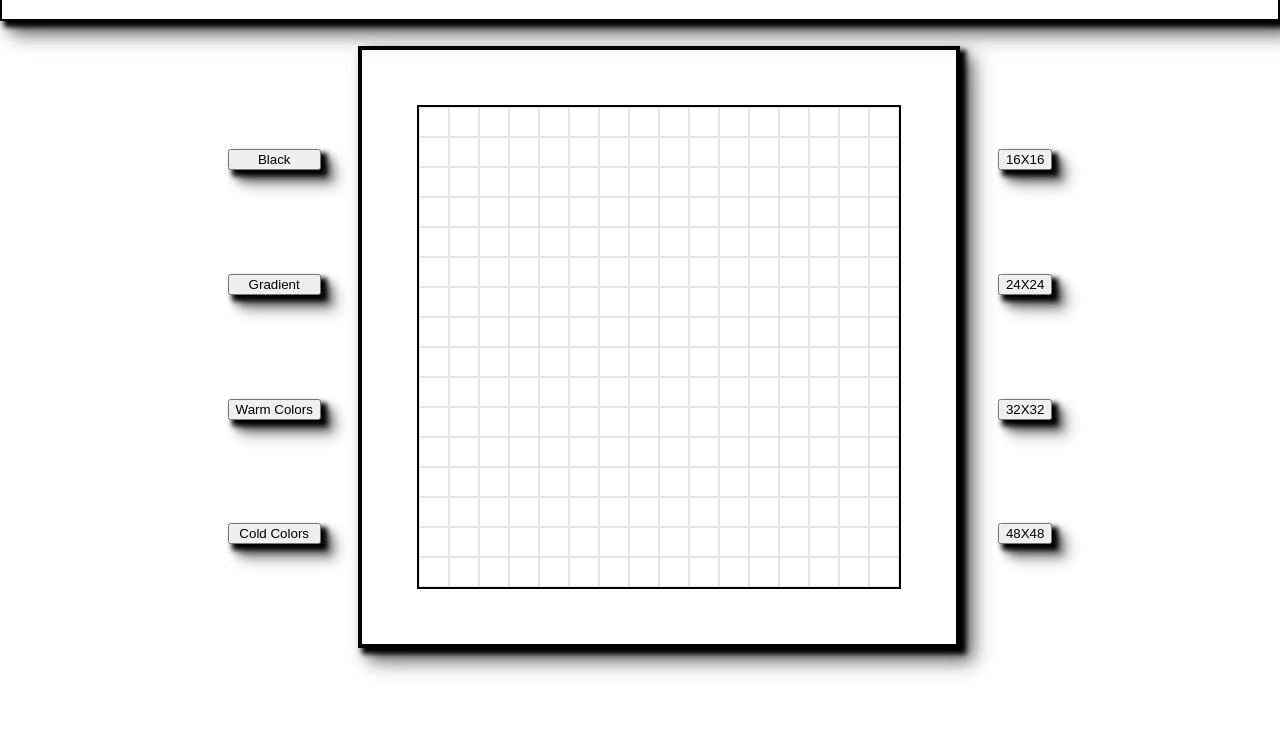
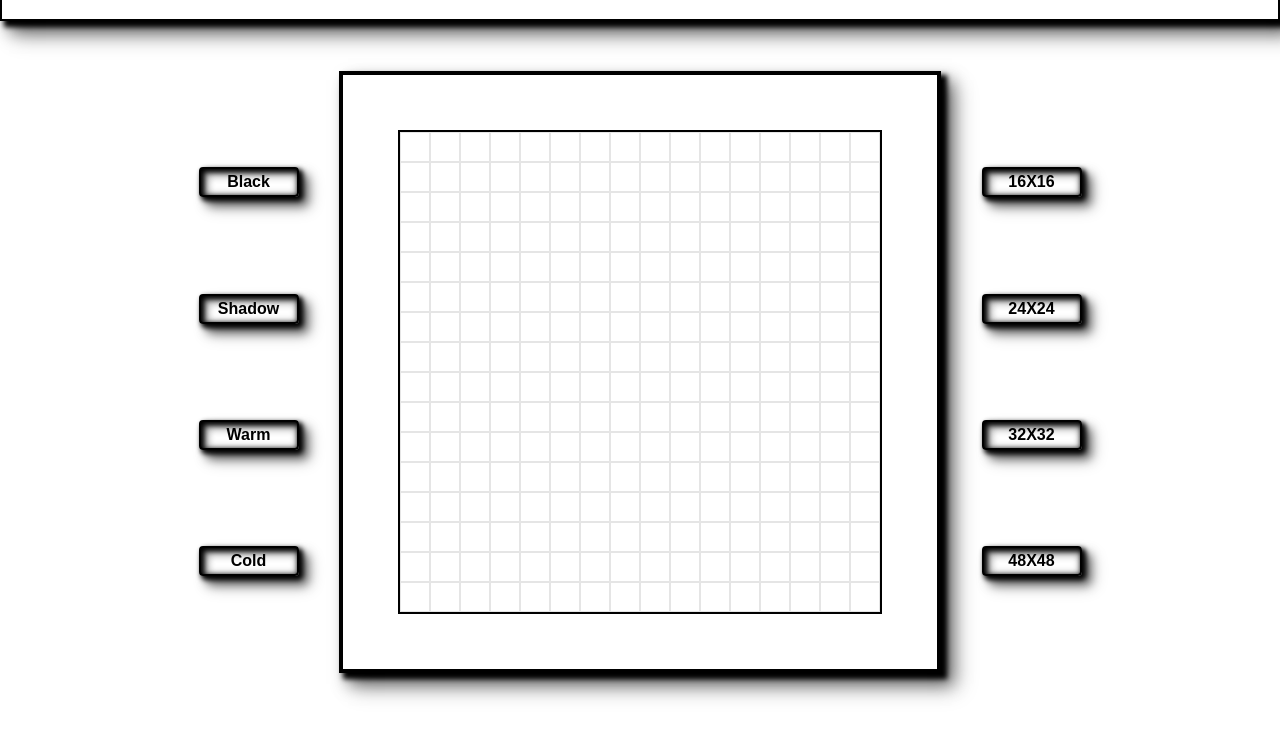
Before and after one commit to Jonathan-Evey/etch-a-sketch, a plain HTML site: page index.html in a window 1280 px wide. Shown: the part 63-800 px from the top of the page. Drawn offline with Linux system fonts and the light colour scheme.

Commit message:
add styles to buttons

```diff
--- a/index.html
+++ b/index.html
@@ -16,10 +16,10 @@
 
     <section>
         <div class="color-selector-container">
-            <button class="btn color-select-btn" id="btn-black">Black</button>
-            <button class="btn color-select-btn" id="btn-gradient">Gradient</button>
-            <button class="btn color-select-btn" id="btn-worm">Warm Colors</button>
-            <button class="btn color-select-btn" id="btn-cold">Cold Colors</button>
+            <button class="btn color-select-btn btn-black" id="btn-black">Black</button>
+            <button class="btn color-select-btn btn-gray-gradient" id="btn-gradient">Shadow</button>
+            <button class="btn color-select-btn btn-worm" id="btn-worm">Warm</button>
+            <button class="btn color-select-btn btn-cold" id="btn-cold">Cold</button>
         </div>
         <div class="grid-container-border">
             <div class="grid-container" id="grid-container">
--- a/styles.css
+++ b/styles.css
@@ -9,7 +9,7 @@ body {
 
 header {
     display: flex;
-    margin-bottom: 25px;
+    margin-bottom: 50px;
     padding-left: 25px;
     border: solid 2px black;
     box-shadow: 15px 15px 20px 1px rgb(0, 0, 0, .25),
@@ -25,6 +25,7 @@ section {
 }
 
 .color-selector-container {
+    padding-right: 2rem;
     display: flex;
     flex-direction: column;
     justify-content: space-evenly;
@@ -48,16 +49,68 @@ section {
 }
 
 .size-selection-container {
+    padding-left: 2rem;
     display: flex;
     flex-direction: column;
     justify-content: space-evenly;
 }
 
 .btn {
-    box-shadow: 15px 15px 15px 1px rgb(0, 0, 0, .25),
-                10px 10px 10px 1px rgb(0, 0, 0, .5),
-                5px 5px 5px 1px rgb(0, 0, 0, 1);
+    position: relative;
+    width: 100px;
+    padding: .25rem 0;
+    font-size: 1rem;
+    font-weight: 700;
+    background: none;
+    border: solid 2px black;
+    border-radius: 4px;
+    box-shadow: 10px 10px 15px 1px rgb(0, 0, 0, .25),
+                8px 8px 10px 1px rgb(0, 0, 0, .5),
+                3px 3px 5px 1px rgb(0, 0, 0, 1);
 
+}
+
+.btn:hover {
+    cursor: pointer;
+}
+
+.btn::before {
+    position: absolute;
+    content: '';
+    top: 0;
+    left: 0;
+    right: 0;
+    bottom: 0;
+    box-shadow: inset 4px 4px 10px 1px rgb(0, 0, 0, .25),
+                inset 3px 3px 10px 1px rgb(0, 0, 0, .5),
+                inset 2px 2px 5px 1px rgb(0, 0, 0, 1);
+}
+
+.btn:active {
+    top: 3px;
+    left: 3px;
+    box-shadow: 5px 5px 7px 1px rgb(0, 0, 0, .25),
+                4px 4px 5px 1px rgb(0, 0, 0, .5),
+                1px 1px 2px 1px rgb(0, 0, 0, 1);
+}
+
+.btn-black:hover {
+    background-color: black;
+    color: white;
+}
+
+
+.btn-gray-gradient:hover {
+    background-image: linear-gradient(to bottom right, rgb(235, 235, 235), rgb(0, 0, 0));
+    color: white;
+}
+
+.btn-worm:hover {
+    background-image: linear-gradient(to bottom right, rgb(120, 1, 22), rgb(195, 47, 39), rgb(216, 87, 42), rgb(219, 124, 38), rgb(247, 181, 56));
+}
+
+.btn-cold:hover {
+    background-image: linear-gradient(to bottom right, rgb(232, 249, 253), rgb(121, 218, 232), rgb(10, 161, 221), rgb(33, 85, 205), rgb(85, 52, 165));
 }
 
 .box {
```
